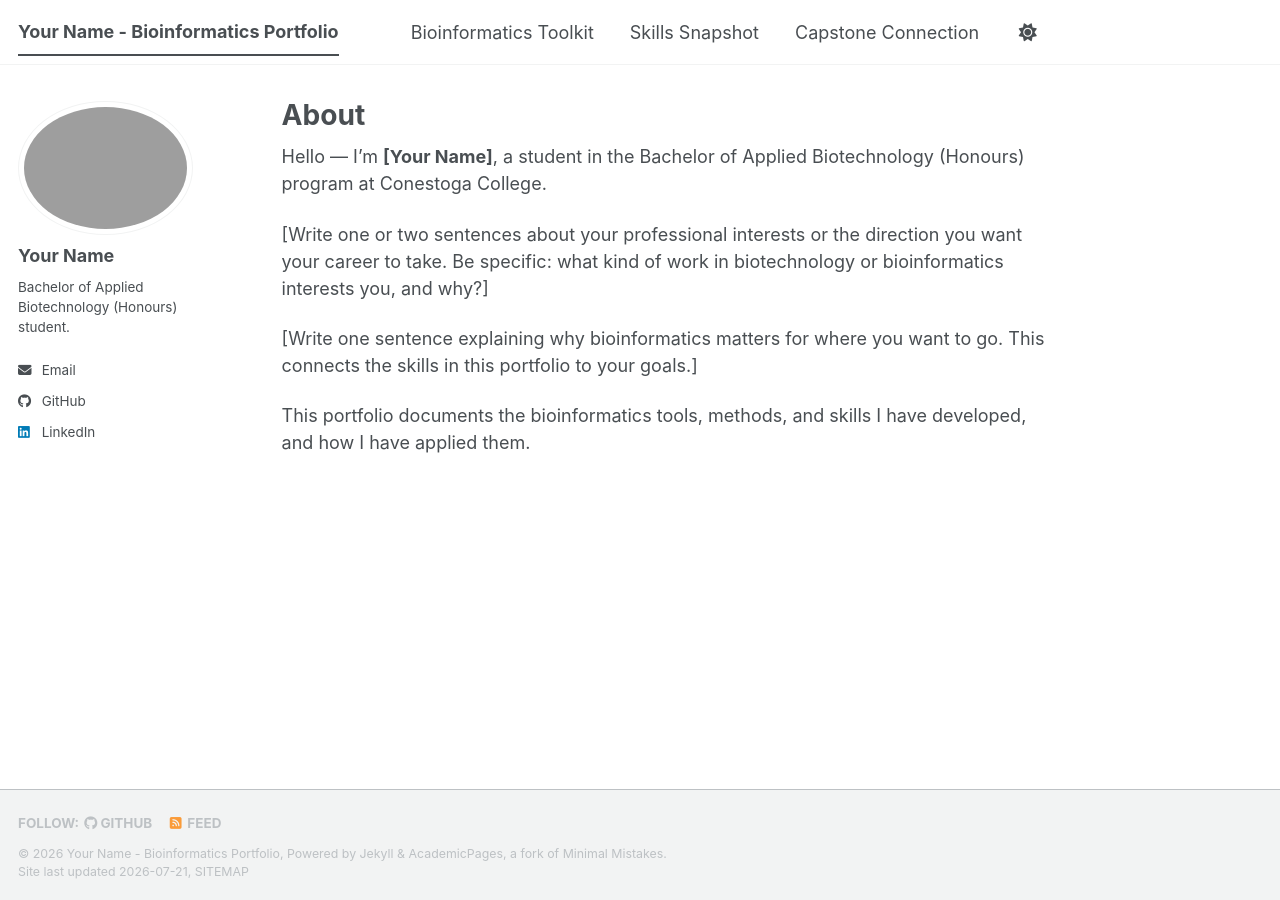
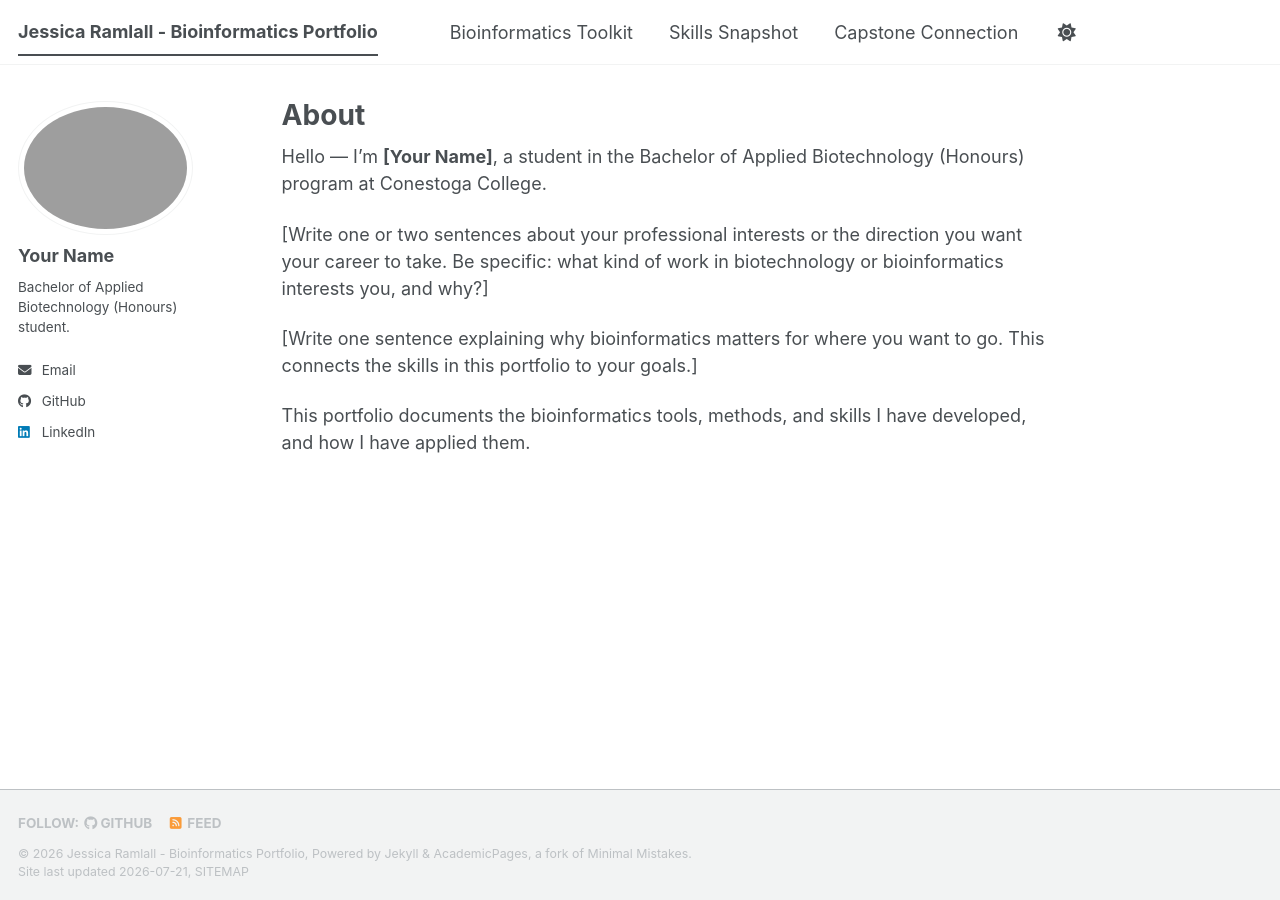
Before and after one commit to JessicaRam345/biot74000-portfolio, a Jekyll site: the page built from _pages/about.md, in a window 1280 px wide. Built offline with Jekyll 4.4.1, drawn with Linux system fonts in a browser that asks for light colours; a script bundle is joined from its source files by our own code; library files that are not in the unit come from our copies; part of the change alters nothing that is shown.

Commit message:
Update site configuration with new user details
Edited file to set up my site configuration.

```diff
--- a/_config.yml
+++ b/_config.yml
@@ -16,7 +16,7 @@
 
 # Your site's title - appears in the top-left of every page and in the browser tab.
 # Example: "Nykole Crevits - Bioinformatics Portfolio"
-title: "Your Name - Bioinformatics Portfolio"
+title: "Jessica Ramlall - Bioinformatics Portfolio"
 
 # A short subtitle/description for the site.
 description: "BIOT74000 Bioinformatics E-Portfolio, Bachelor of Applied Biotechnology (Honours), Conestoga College."
@@ -27,7 +27,7 @@ description: "BIOT74000 Bioinformatics E-Portfolio, Bachelor of Applied Biotechn
 # -------------------------------------------------------------------
 
 # Replace "yourusername" with your GitHub username (lowercase).
-url: "https://yourusername.github.io"
+url: "https://JessicaRam345.github.io"
 
 # This MUST match your repository name exactly, including the leading slash.
 # If you named your repository "biot74000-portfolio" as instructed, leave this as-is.
@@ -35,7 +35,7 @@ url: "https://yourusername.github.io"
 baseurl: "/biot74000-portfolio"
 
 # Replace with: yourusername/biot74000-portfolio
-repository: "yourusername/biot74000-portfolio"
+repository: "JessicaRam345/biot74000-portfolio"
 
 # -------------------------------------------------------------------
 #  YOUR PROFILE (appears in the sidebar on every page)
```
